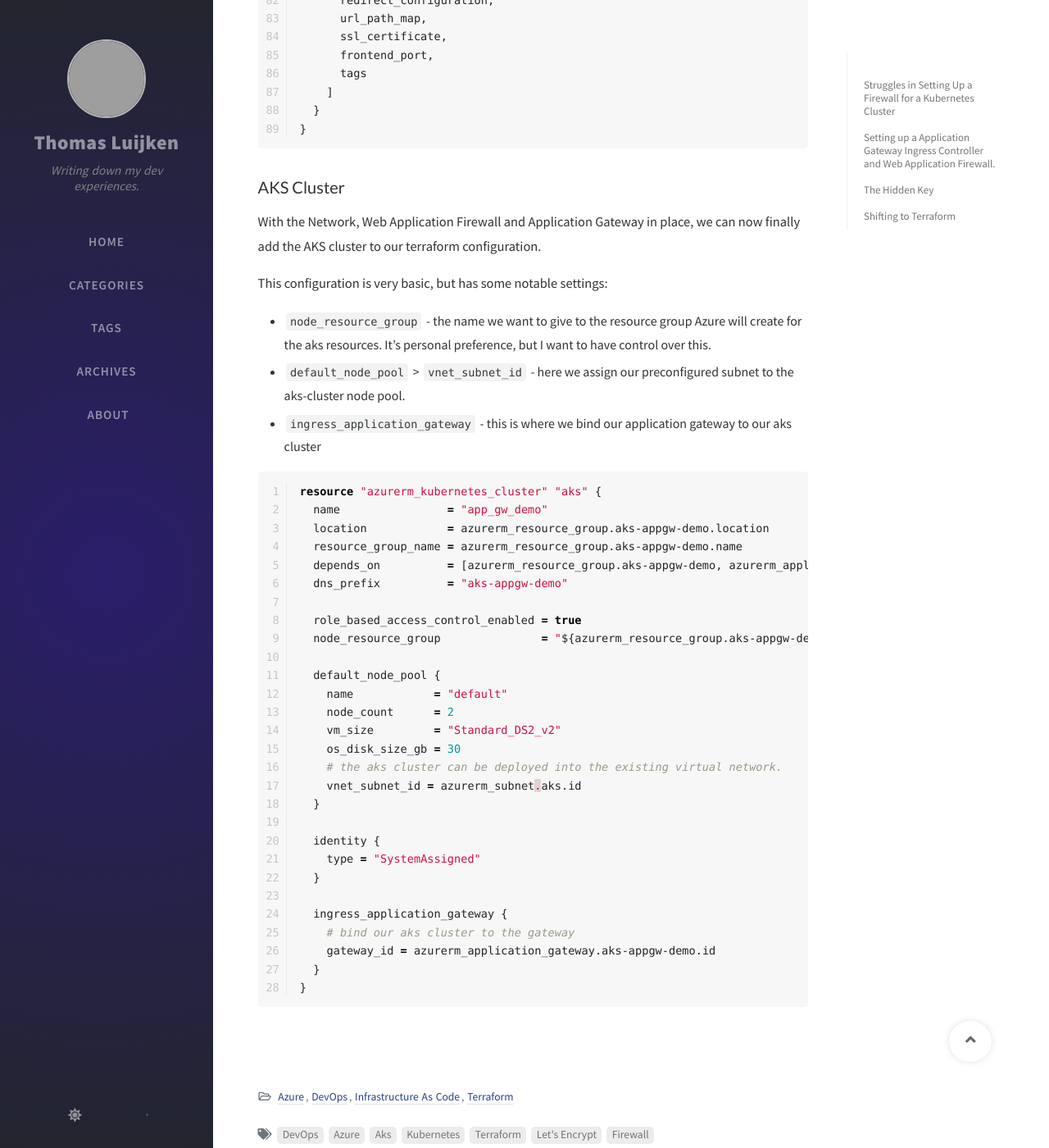
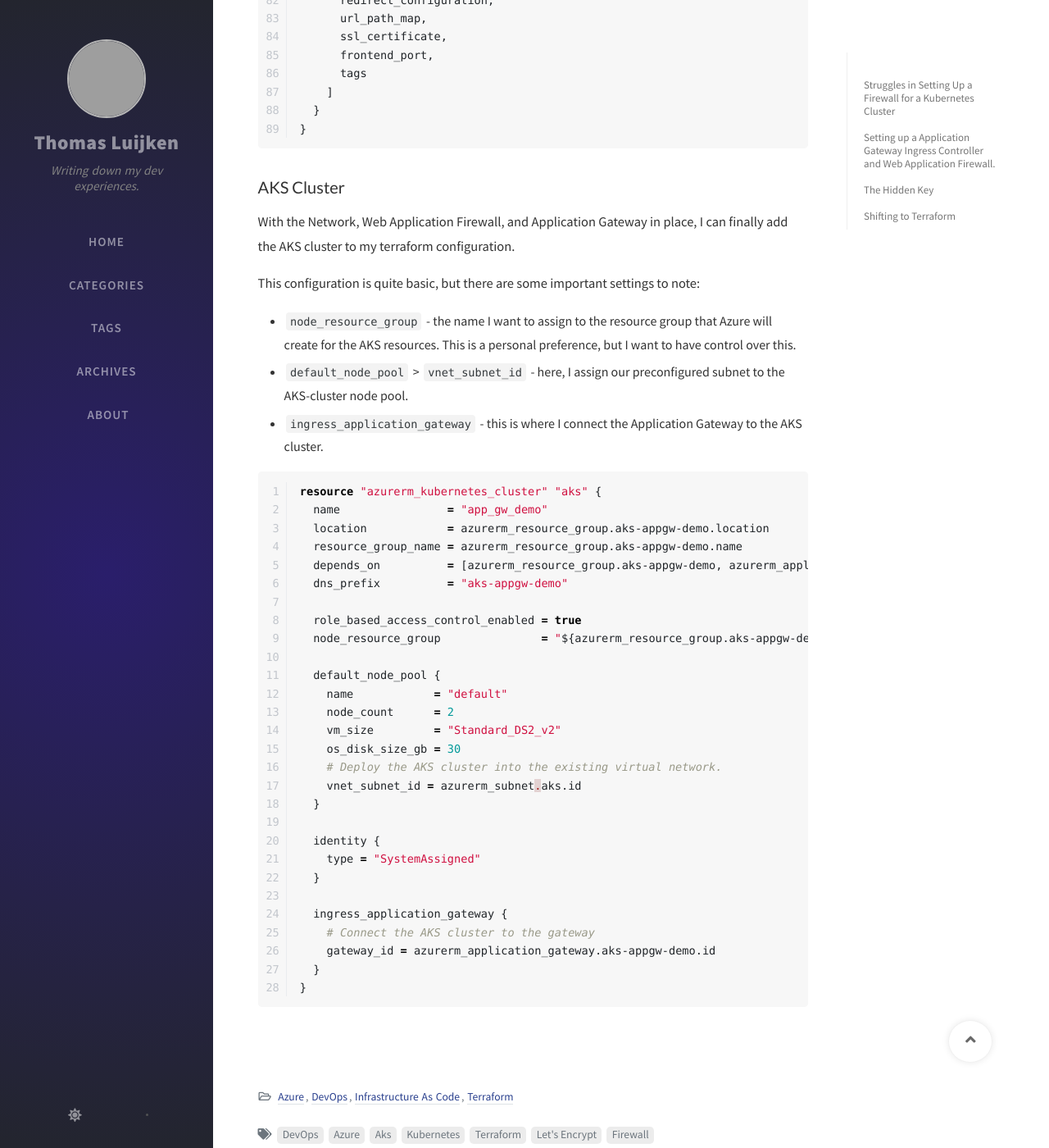
Before and after one commit to tluijken/tluijken.github.io, a Jekyll site: the page built from _posts/2023-06-13-aks-cluster-with-agic-and-waf-using-terraform.md, in a window 1280 px wide and 1400 px high, scrolled down 10186 px. Shown: the whole window at 82% size. Built offline with Jekyll 4.4.1, drawn with Linux system fonts in a browser that asks for light colours; nearby versions of some CDN libraries; comment, search, counter and statistics services are not loaded; grey boxes are pictures that could not be loaded.

Commit message:
Text revised

````diff
--- a/_posts/2023-06-13-aks-cluster-with-agic-and-waf-using-terraform.md
+++ b/_posts/2023-06-13-aks-cluster-with-agic-and-waf-using-terraform.md
@@ -464,17 +464,12 @@ resource "azurerm_application_gateway" "aks-appgw-demo" {
 ```
 
 ### AKS Cluster
-With the Network, Web Application Firewall and Application Gateway in place, we
-can now finally add the AKS cluster to our terraform configuration.
+With the Network, Web Application Firewall, and Application Gateway in place, I can finally add the AKS cluster to my terraform configuration.
 
-This configuration is very basic, but has some notable settings:
-* `node_resource_group` - the name we want to give to the resource group Azure
-  will create for the aks resources. It's personal preference, but I want to
-  have control over this.
-* `default_node_pool` > `vnet_subnet_id` - here we assign our preconfigured subnet
-  to the aks-cluster node pool.
-* `ingress_application_gateway` - this is where we bind our application gateway
-  to our aks cluster
+This configuration is quite basic, but there are some important settings to note:
+* `node_resource_group` - the name I want to assign to the resource group that Azure will create for the AKS resources. This is a personal preference, but I want to have control over this.
+* `default_node_pool` > `vnet_subnet_id` - here, I assign our preconfigured subnet to the AKS-cluster node pool.
+* `ingress_application_gateway` - this is where I connect the Application Gateway to the AKS cluster.
 
 ```terraform
 resource "azurerm_kubernetes_cluster" "aks" {
@@ -492,7 +487,7 @@ resource "azurerm_kubernetes_cluster" "aks" {
     node_count      = 2
     vm_size         = "Standard_DS2_v2"
     os_disk_size_gb = 30
-    # the aks cluster can be deployed into the existing virtual network.
+    # Deploy the AKS cluster into the existing virtual network.
     vnet_subnet_id = azurerm_subnet.aks.id
   }
 
@@ -501,7 +496,7 @@ resource "azurerm_kubernetes_cluster" "aks" {
   }
 
   ingress_application_gateway {
-    # bind our aks cluster to the gateway
+    # Connect the AKS cluster to the gateway
     gateway_id = azurerm_application_gateway.aks-appgw-demo.id
   }
 }
````
